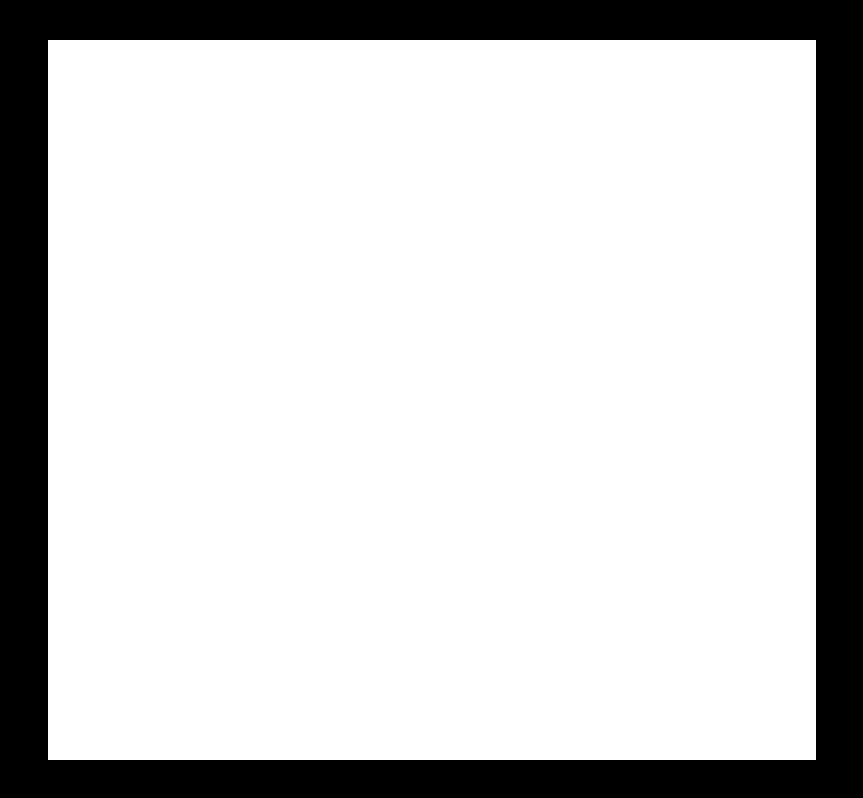
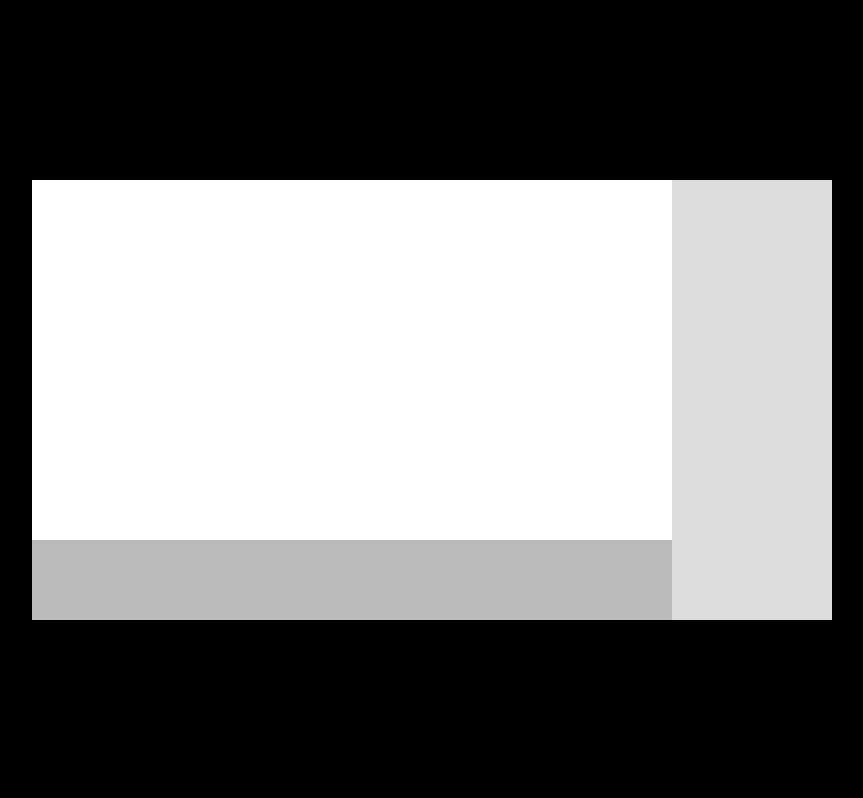
Before and after one commit to dbrad/roguelite, a website: page build/index.html in a window 1280 px wide. Shown: the whole page, without its empty margins (208-1071 px from the left). Drawn offline with Linux system fonts and the light colour scheme; files that its build step writes are made by us from their sources.

Commit message:
Playing with canvas size and screen allocation

```diff
--- a/src/game.ts
+++ b/src/game.ts
@@ -1,15 +1,51 @@
 /// <reference path="./input.ts"/>
 interface Context2D extends CanvasRenderingContext2D {
-    mozImageSmoothingEnabled: boolean;
-    imageSmoothingEnabled: boolean;
-    webkitImageSmoothingEnabled: boolean;
+    mozImageSmoothingEnabled?: boolean;
+    imageSmoothingEnabled?: boolean;
+    webkitImageSmoothingEnabled?: boolean;
+}
+class Entity {}
+class Item {}
+class Cell {
+  public tileID: number;
+  public entities: Entity[];
+  public items: Item[];
+  constructor(tileID: number = 0, entities: Entity[] = [], items: Item[] = []) {
+    this.tileID = tileID;
+    this.entities = entities;
+    this.items = items;
+  }
+}
+class Level {
+  public cells: Cell[][];
+  private width: number;
+  private height: number;
+  constructor(width: number, height: number) {
+    this.cells = [];
+    this.width = width;
+    this.height = height;
+
+    for (let x = 0; x < this.width; x++) {
+      for (let y = 0; y < this.height; y++) {
+        if (this.cells[x] === undefined)
+          this.cells[x] = [];
+          this.cells[x][y] = new Cell();
+      }
+    }
+  }
+  getWidth(): number {
+    return this.width;
+  }
+  getHeight(): number {
+    return this.height;
+  }
 }
 class Game {
     private _loopHandle: number;
-
-
     private ctx: Context2D;
     private screen: HTMLCanvasElement;
+
+    public level: Level;
 
     constructor(screen: HTMLCanvasElement) {
         console.log("Setting up screen");
@@ -23,7 +59,8 @@ class Game {
     init(): void {
         console.log("Initializing...");
         /** Initalize Player and World */
-
+        this.level = new Level(10, 10);
+        console.log(this.level.cells);
         this.state = "MainMenu";
     }
 
@@ -64,6 +101,10 @@ class Game {
             case "Game":
                 if (this.clearScreen) {
                     this.ctx.clearRect(0, 0, this.screen.width, this.screen.height);
+                    this.ctx.fillStyle = "#bbb";
+                    this.ctx.fillRect(0, 360, 640, this.screen.height);
+                    this.ctx.fillStyle = "#ddd";
+                    this.ctx.fillRect(640, 0, this.screen.height, this.screen.width);
                     this.clearScreen = false;
                 }
                 // draw
```
Also changed, not shown: build/index.html, build/js/game.js, build/js/input.js, build/main.js, dist/temp/index.html, dist/temp/main.js, 1 other file.
